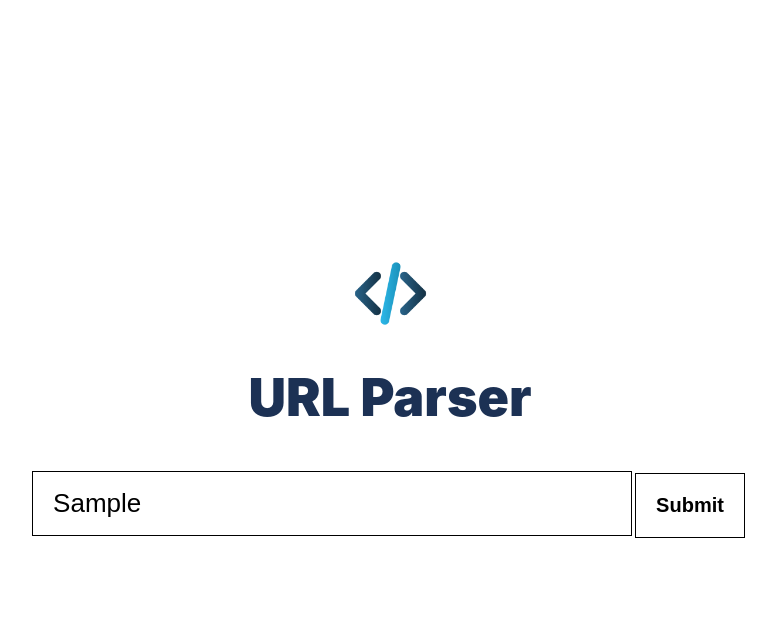
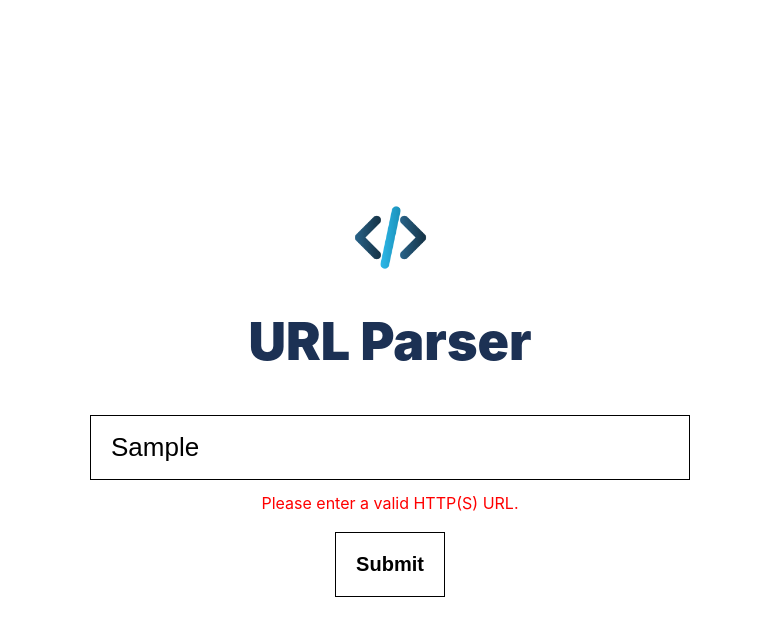
Before and after one commit to Judisoft/html-parser, a React (Create React App) app: page / in a window 1280 px wide. Both pictures are taken after typing "Sample" into the empty fields and a click on the button "Submit". Shown: the top 636 px of the page, without its empty margins (250-1026 px from the left). Built offline with nearby package versions, Linux system fonts and the light colour scheme.

Commit message:
validate url input

```diff
--- a/src/App.css
+++ b/src/App.css
@@ -55,7 +55,7 @@ input[type="text"]:focus {
 }
 
 .submit-button {
-  background-color: #FFF; /* Green background */
+  background-color: #FFF;
   color: #000;
   padding: 10px 20px;
   font-size: 20px;
@@ -73,6 +73,12 @@ input[type="text"]:focus {
   color: #FFF;
 }
 
+.error-message {
+  color: red;
+  font-size: 16px;
+  margin-top: 5px;
+}
+
 @keyframes App-logo-spin {
   from {
     transform: rotate(0deg);
--- a/src/App.js
+++ b/src/App.js
@@ -4,11 +4,34 @@ import logo from "./images/logo.png";
 
 function App() {
   const [url, setUrl] = useState("");
+  const [isValidUrl, setIsValidUrl] = useState(true); // Initially assume URL is valid
 
   const handleFormSubmit = (e) => {
     e.preventDefault();
-    alert(url);
+    // Validate URL before submission
+    if (isValidHttpUrl(url)) {
+      setIsValidUrl(true);
+      alert("Valid URL: " + url);
+      // Handle form submission or other actions here
+    } else {
+      setIsValidUrl(false);
+    }
   };
+
+  // Function to validate HTTP(S) URL
+  const isValidHttpUrl = (url) => {
+    const urlPattern = new RegExp(
+      "^(https?:\\/\\/)?" + // protocol
+        "((([a-z\\d]([a-z\\d-]*[a-z\\d])*)\\.)+[a-z]{2,}|" + // domain name
+        "((\\d{1,3}\\.){3}\\d{1,3}))" + // OR ip (v4) address
+        "(\\:\\d+)?(\\/[-a-z\\d%_.~+]*)*" + // port and path
+        "(\\?[;&a-z\\d%_.~+=-]*)?" + // query string
+        "(\\#[-a-z\\d_]*)?$", // fragment locator
+      "i"
+    );
+    return urlPattern.test(url);
+  };
+
   return (
     <div className="app">
       <div className="app-header">
@@ -20,9 +43,14 @@ function App() {
             onChange={(e) => setUrl(e.target.value)}
             placeholder="Enter http(s) URL e.g http(s)://github.com"
           />
-          <button className="submit-button" type="submit">
-            Submit
-          </button>
+          {!isValidUrl && (
+            <p className="error-message">Please enter a valid HTTP(S) URL.</p>
+          )}
+          <div>
+            <button className="submit-button" type="submit">
+              Submit
+            </button>
+          </div>
         </form>
       </div>
     </div>
```
